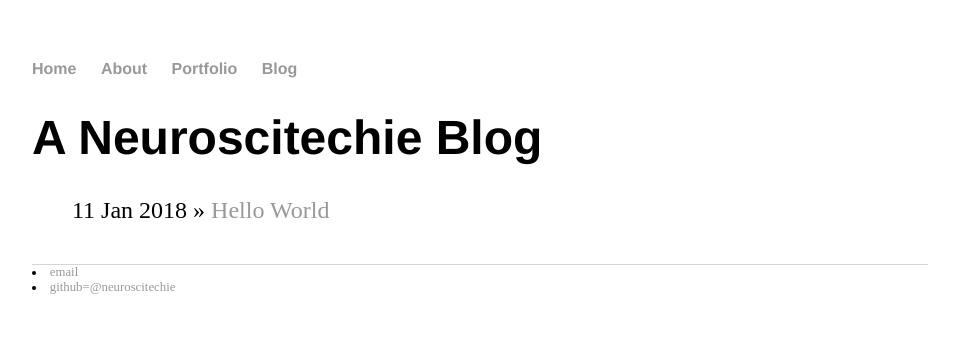
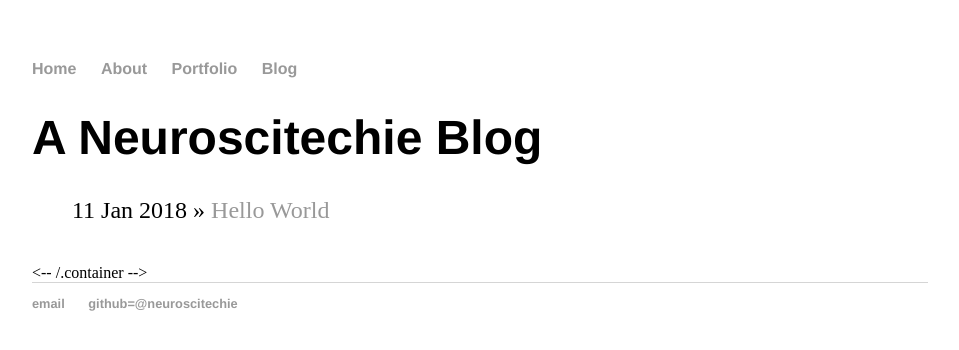
Before and after one commit to inantubek/meltemiatay.github.io, a Jekyll site: the page built from blog/index.html, in a window 1280 px wide. Shown: the top 350 px of the page, without its empty margins (160-1119 px from the left). Built offline with Jekyll 4.4.1, drawn with Linux system fonts in a browser that asks for light colours.

Commit message:
Update default.html

```diff
--- a/_layouts/default.html
+++ b/_layouts/default.html
@@ -18,10 +18,13 @@
 
 			{{ content }}
 
-			</div><!-- /.container -->
+			</div>
+			<-- /.container -->
 			<footer>
+				<ul>
 				<li><a href="mailto:neuroscitechie@gmail.com">email</a></li>
 				<li><a href="https://github.com/neuroscitechie">github=@neuroscitechie</a></li>
-			</footer>
+				</ul>
+		       </footer>
 		</body>
 	</html>
```
